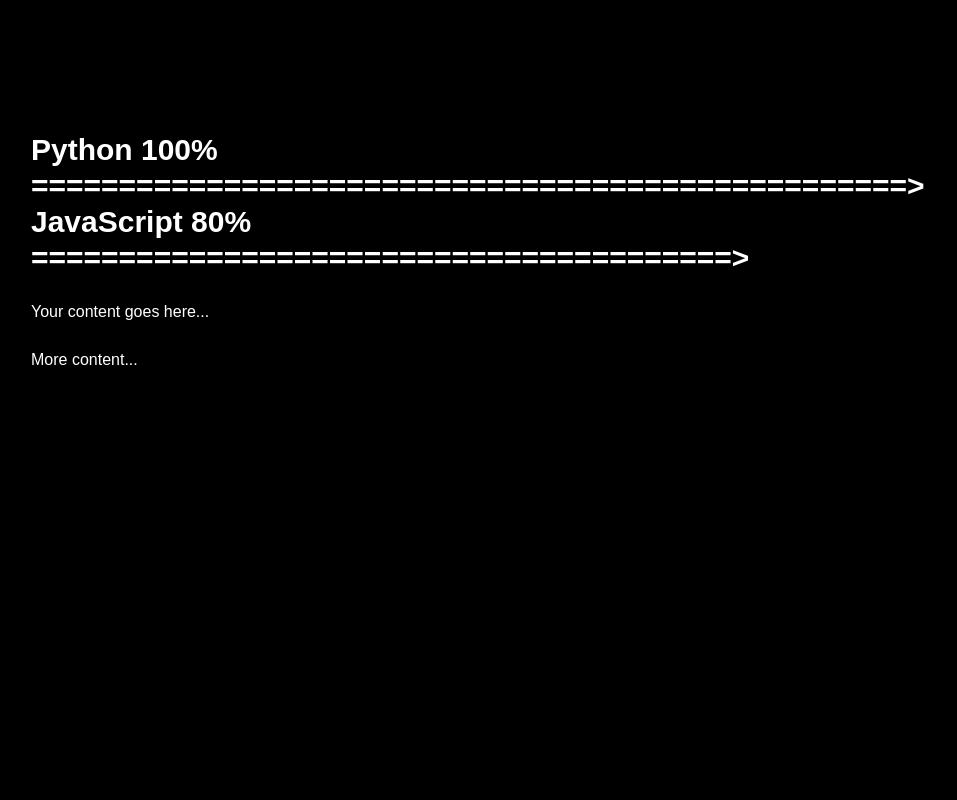
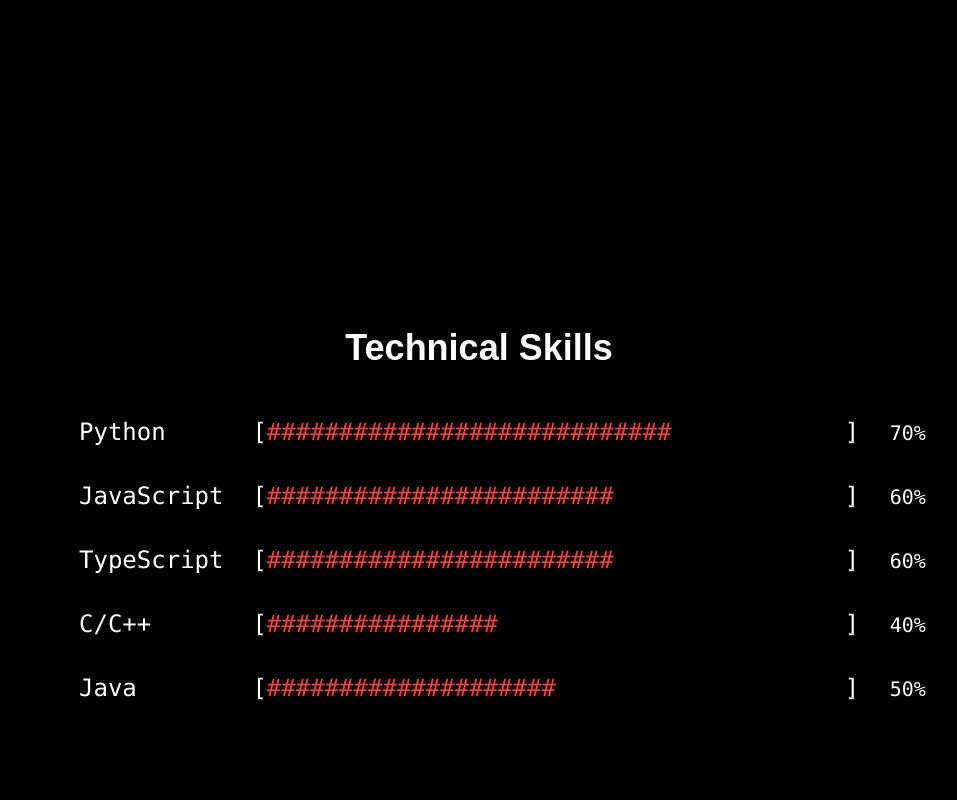
Before and after one commit to replay9zz/next-project, a Next.js app: page /about in a window 1280 px wide. Shown: the part 700-1500 px from the top of the page, without its empty margins (161-1118 px from the left). Built offline with nearby package versions, Linux system fonts and the light colour scheme.

Commit message:
Add SkillsSection.tsx

```diff
--- a/src/app/about/page.tsx
+++ b/src/app/about/page.tsx
@@ -3,6 +3,7 @@
 import React, { useState } from 'react';
 import RegularTetrahedron from '@/components/RegularTetrahedron';
 import HoverInfoDisplay from '@/components/HoverInfoDisplay';
+import SkillsSection from '@/components/SkillsSection';
 import '@/app/styles.css';
 
 const About = () => {
@@ -24,13 +25,9 @@ const About = () => {
 
       <div className="min-h-screen bg-black p-8">
         <div className="mx-auto max-w-4xl">
-          <h2 className="mb-6 text-3xl font-bold text-white">
-            Python 100%<br></br>
-            ==================================================&gt;<br></br>
-            JavaScript 80%<br></br>
-            ========================================&gt;<br></br>
-          </h2>
-
+          <div className="relative min-h-screen">
+            <SkillsSection />
+          </div>
           <div className="space-y-6 text-white">
             <p>Your content goes here...</p>
             <p>More content...</p>
--- /dev/null
+++ b/src/components/SkillsSection.tsx
@@ -0,0 +1,110 @@
+import React, { useState, useEffect, useRef } from 'react';
+
+interface SkillBarProps {
+  skill: string;
+  level: number;
+  barLength?: number;
+  delay?: number;
+}
+
+interface Skill {
+  name: string;
+  level: number;
+}
+
+const AlignedSkillBar: React.FC<SkillBarProps> = ({
+  skill,
+  level,
+  barLength = 50,
+  delay = 0
+}) => {
+  const [displayed, setDisplayed] = useState<number>(0);
+  const skillRef = useRef<HTMLDivElement | null>(null);
+
+  useEffect(() => {
+    // ref の現在の値をローカル変数に保存
+    const currentRef = skillRef.current;
+
+    const observer = new IntersectionObserver(
+      ([entry]) => {
+        if (entry.isIntersecting) {
+          setTimeout(() => {
+            let currentCount = 0;
+            const interval = setInterval(() => {
+              if (currentCount >= level) {
+                clearInterval(interval);
+              } else {
+                currentCount += 2;
+                setDisplayed(Math.min(currentCount, level));
+              }
+            }, 20);
+          }, delay);
+          observer.unobserve(entry.target);
+        }
+      },
+      {
+        threshold: 0.1
+      }
+    );
+
+    if (currentRef) {
+      observer.observe(currentRef);
+    }
+
+    return () => {
+      if (currentRef) {
+        observer.unobserve(currentRef);
+      }
+    };
+  }, [level, delay]);
+
+  const paddedSkill = skill.padEnd(12, ' ');
+  const progress = '#'.repeat(Math.floor(displayed * barLength / 100));
+  const empty = ' '.repeat(barLength - Math.floor(displayed * barLength / 100));
+
+  return (
+    <div className="mb-8" ref={skillRef}>
+      <pre className="font-mono text-2xl">
+        <span className="text-white">{paddedSkill}</span>
+        <span className="text-white">[</span>
+        <span className="text-red-500">{progress}</span>
+        <span className="text-gray-800">{empty}</span>
+        <span className="text-white">] </span>
+        <span className="text-white text-xl ml-4">{displayed}%</span>
+      </pre>
+    </div>
+  );
+};
+
+const SkillsSection: React.FC = () => {
+  const skills: Skill[] = [
+    { name: 'Python', level: 70 },
+    { name: 'JavaScript', level: 60 },
+    { name: 'TypeScript', level: 60 },
+    { name: 'C/C++', level: 40 },
+    { name: 'Java', level: 50 },
+  ];
+
+  const barLength = 40;
+
+  return (
+    <div className="min-h-screen flex items-center justify-center bg-black">
+      <div className="max-w-4xl w-full p-12">
+        <h2 className="text-4xl font-bold text-white mb-12 text-center">Technical Skills</h2>
+        <div>
+          {skills.map((skill, index) => (
+            <AlignedSkillBar
+              key={skill.name}
+              skill={skill.name}
+              level={skill.level}
+              barLength={barLength}
+              delay={index * 200}
+            />
+          ))}
+        </div>
+      </div>
+    </div>
+  );
+};
+
+export default SkillsSection;
```
